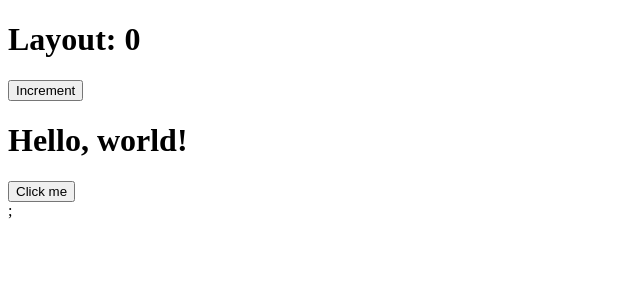
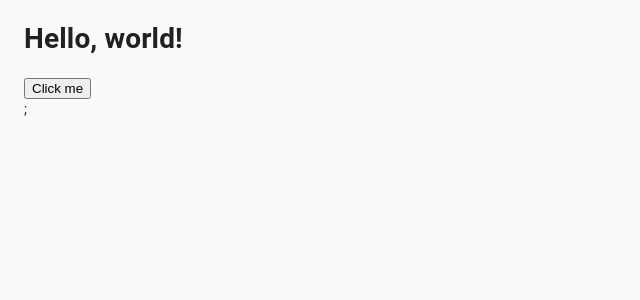
Before and after one commit to fluss-rd/fluss, a Next.js app: page / in a window 1280 px wide. Shown: the top 300 px of the page, without its empty margins (0-640 px from the left). Built offline with nearby package versions, Linux system fonts and the light colour scheme.

Commit message:
[WIP] Install Material-UI in the project

```diff
--- a/package.json
+++ b/package.json
@@ -8,6 +8,7 @@
     "start": "next start"
   },
   "dependencies": {
+    "@material-ui/core": "^4.11.3",
     "next": "10.0.7",
     "react": "17.0.1",
     "react-dom": "17.0.1"
--- a/src/layouts/index.tsx
+++ b/src/layouts/index.tsx
@@ -1,14 +1,14 @@
-import React, { FC, useState } from "react";
+import { Container, CssBaseline } from "@material-ui/core";
+import { ThemeProvider } from "@material-ui/styles";
+import React, { FC } from "react";
+import theme from "../styles/theme";
 
 const Layout: FC = ({ children }) => {
-  const [count, setCount] = useState(0);
-
   return (
-    <div>
-      <h1>Layout: {count}</h1>
-      <button onClick={() => setCount(count + 1)}>Increment</button>
-      <div>{children}</div>
-    </div>
+    <ThemeProvider theme={theme}>
+      <CssBaseline />
+      <Container maxWidth="lg">{children}</Container>
+    </ThemeProvider>
   );
 };
 
--- a/src/pages/_app.tsx
+++ b/src/pages/_app.tsx
@@ -1,6 +1,15 @@
+import React, { useEffect } from "react";
 import Layout from "../layouts";
 
 function MyApp({ Component, pageProps }) {
+  useEffect(removeServerSideInjectedCss, []);
+
+  function removeServerSideInjectedCss() {
+    const jssStyles = document.querySelector("#jss-server-side");
+    if (jssStyles && jssStyles.parentElement) {
+      jssStyles.parentElement.removeChild(jssStyles);
+    }
+  }
   return (
     <Layout>
       <Component {...pageProps} />;
--- /dev/null
+++ b/src/pages/_document.tsx
@@ -0,0 +1,68 @@
+import React from "react";
+import Document, { Html, Head, Main, NextScript } from "next/document";
+import { ServerStyleSheets } from "@material-ui/core/styles";
+import theme from "../styles/theme";
+
+class FlussDocument extends Document {
+  render() {
+    return (
+      <Html lang="en">
+        <Head>
+          <meta name="theme-color" content={theme.palette.primary.main} />
+        </Head>
+        <body>
+          <Main />
+          <NextScript />
+        </body>
+      </Html>
+    );
+  }
+}
+
+// `getInitialProps` belongs to `_document` (instead of `_app`),
+// it's compatible with server-side generation (SSG).
+FlussDocument.getInitialProps = async (ctx) => {
+  // Resolution order
+  //
+  // On the server:
+  // 1. app.getInitialProps
+  // 2. page.getInitialProps
+  // 3. document.getInitialProps
+  // 4. app.render
+  // 5. page.render
+  // 6. document.render
+  //
+  // On the server with error:
+  // 1. document.getInitialProps
+  // 2. app.render
+  // 3. page.render
+  // 4. document.render
+  //
+  // On the client
+  // 1. app.getInitialProps
+  // 2. page.getInitialProps
+  // 3. app.render
+  // 4. page.render
+
+  // Render app and page and get the context of the page with collected side effects.
+  const sheets = new ServerStyleSheets();
+  const originalRenderPage = ctx.renderPage;
+
+  ctx.renderPage = () =>
+    originalRenderPage({
+      enhanceApp: (App) => (props) => sheets.collect(<App {...props} />),
+    });
+
+  const initialProps = await Document.getInitialProps(ctx);
+
+  return {
+    ...initialProps,
+    // Styles fragment is rendered after the app and page rendering finish.
+    styles: [
+      ...React.Children.toArray(initialProps.styles),
+      sheets.getStyleElement(),
+    ],
+  };
+};
+
+export default FlussDocument;
--- a/src/styles/globals.css
+++ /dev/null
@@ -1,16 +0,0 @@
-html,
-body {
-  padding: 0;
-  margin: 0;
-  font-family: -apple-system, BlinkMacSystemFont, Segoe UI, Roboto, Oxygen,
-    Ubuntu, Cantarell, Fira Sans, Droid Sans, Helvetica Neue, sans-serif;
-}
-
-a {
-  color: inherit;
-  text-decoration: none;
-}
-
-* {
-  box-sizing: border-box;
-}
--- /dev/null
+++ b/src/styles/theme.ts
@@ -0,0 +1,5 @@
+import { createMuiTheme } from "@material-ui/core/styles";
+
+const theme = createMuiTheme({});
+
+export default theme;
```
Also changed, not shown: 1 other file (tests, documents, lock files or other folders).
